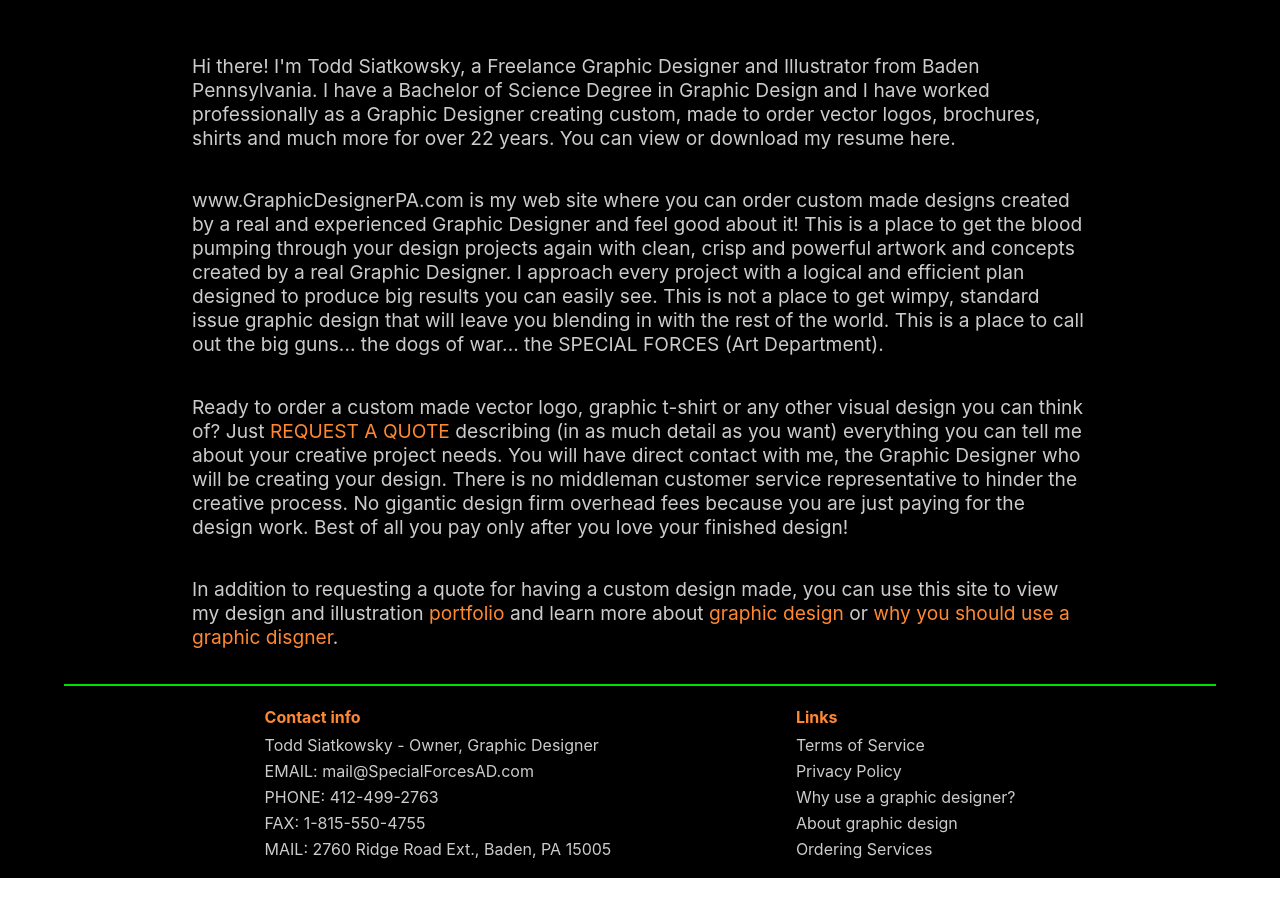
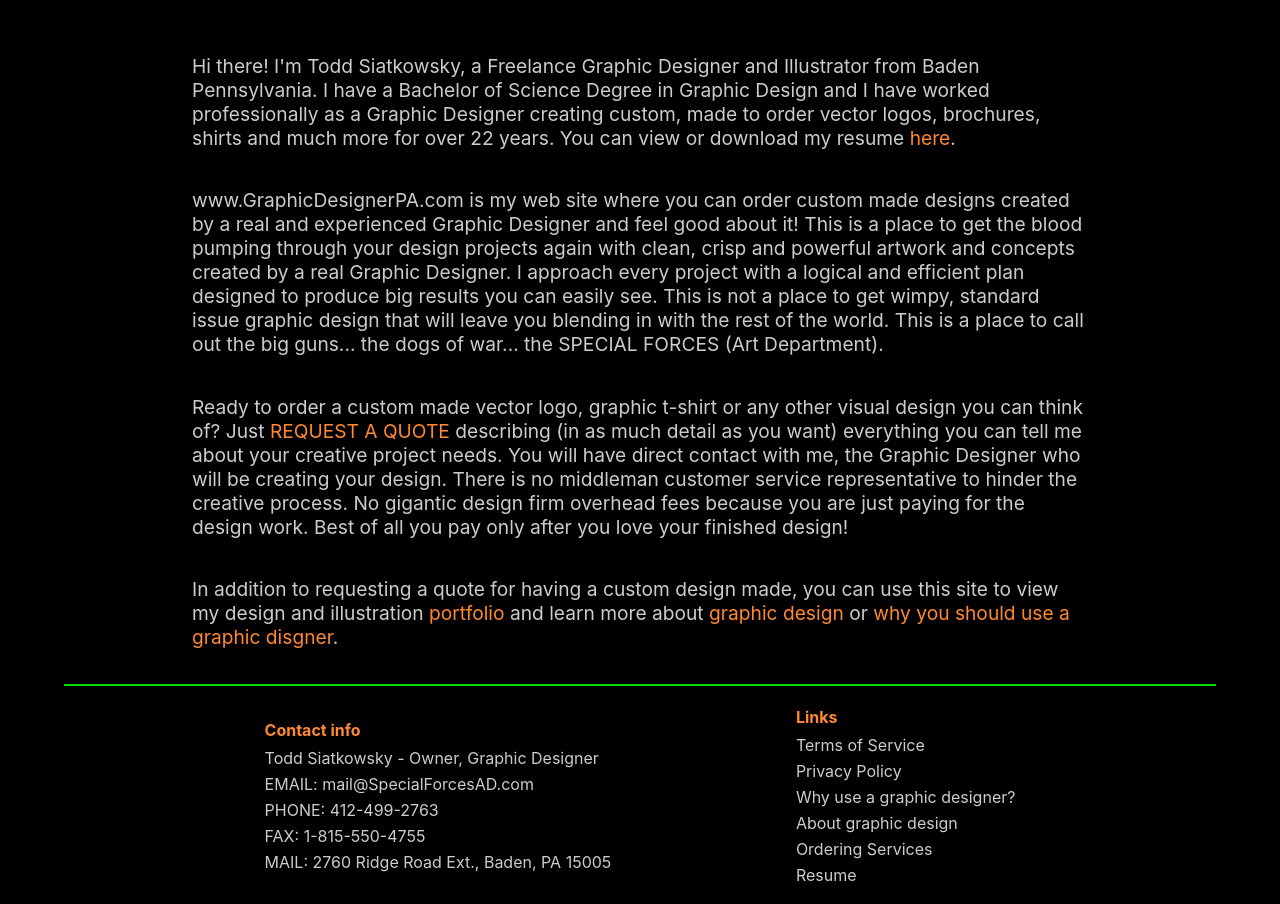
Before and after one commit to misqke/special-forces-art-department, a Next.js app: page /about in a window 1280 px wide. Shown: the part 167-1071 px from the top of the page. Before the commit the page ends 1045 px from the top, so only its background shows below. Built offline with nearby package versions, Linux system fonts and the light colour scheme.

Commit message:
add resume

```diff
--- a/components/Layout/Footer.jsx
+++ b/components/Layout/Footer.jsx
@@ -29,6 +29,7 @@ const Footer = () => {
           <Link href={"/why"}>Why use a graphic designer?</Link>
           <Link href={"/aboutgd"}>About graphic design</Link>
           <Link href={"/ordering"}>Ordering Services</Link>
+          <Link href={"/resume"}>Resume</Link>
         </div>
       </div>
     </div>
--- a/pages/about.jsx
+++ b/pages/about.jsx
@@ -11,7 +11,11 @@ const about = () => {
         Illustrator from Baden Pennsylvania. I have a Bachelor of Science Degree
         in Graphic Design and I have worked professionally as a Graphic Designer
         creating custom, made to order vector logos, brochures, shirts and much
-        more for over 22 years. You can view or download my resume here.
+        more for over 22 years. You can view or download my resume{" "}
+        <span className={styles.link}>
+          <Link href={"/resume"}>here</Link>
+        </span>
+        .
       </p>
       <p>
         www.GraphicDesignerPA.com is my web site where you can order custom made
--- a/styles/Home.module.scss
+++ b/styles/Home.module.scss
@@ -45,10 +45,12 @@
   color: $black;
   background-color: $green;
   transition-duration: 0.5s;
+  box-shadow: 0px 3px 2px $light;
 }
 
 .quote_btn:hover {
   background-color: $orange;
+  box-shadow: none;
 }
 
 @media screen and (max-width: 1500px) {
--- /dev/null
+++ b/styles/resume.module.scss
@@ -0,0 +1,6 @@
+.container {
+  @include flexContainer(column);
+  margin-top: 100px;
+  padding: 2rem;
+  width: 90%;
+}
--- a/styles/services.module.scss
+++ b/styles/services.module.scss
@@ -21,7 +21,7 @@
 
 .content {
   @include flexContainer(column);
-  justify-content: center;
+  justify-content: space-evenly;
   align-items: flex-start;
   width: 55%;
   height: 100%;
--- a/styles/variables.scss
+++ b/styles/variables.scss
@@ -1,4 +1,5 @@
 $black: #000;
+$light: #666;
 $green: #0d0;
 $white: #ccc;
 $orange: #f83;
```
Also changed, not shown: pages/resume.jsx (added, +13 -0 lines), public/resume.jpg (added).
